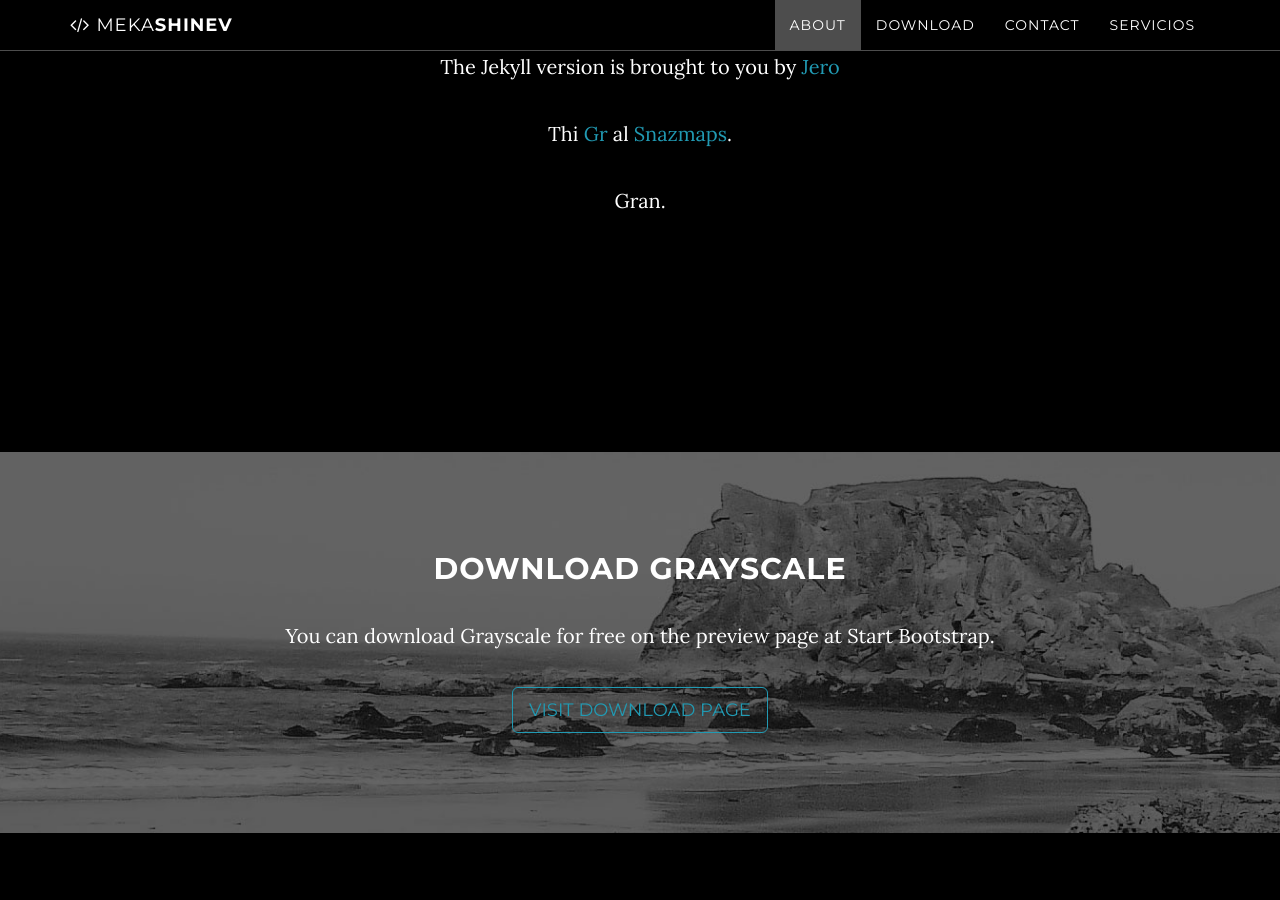
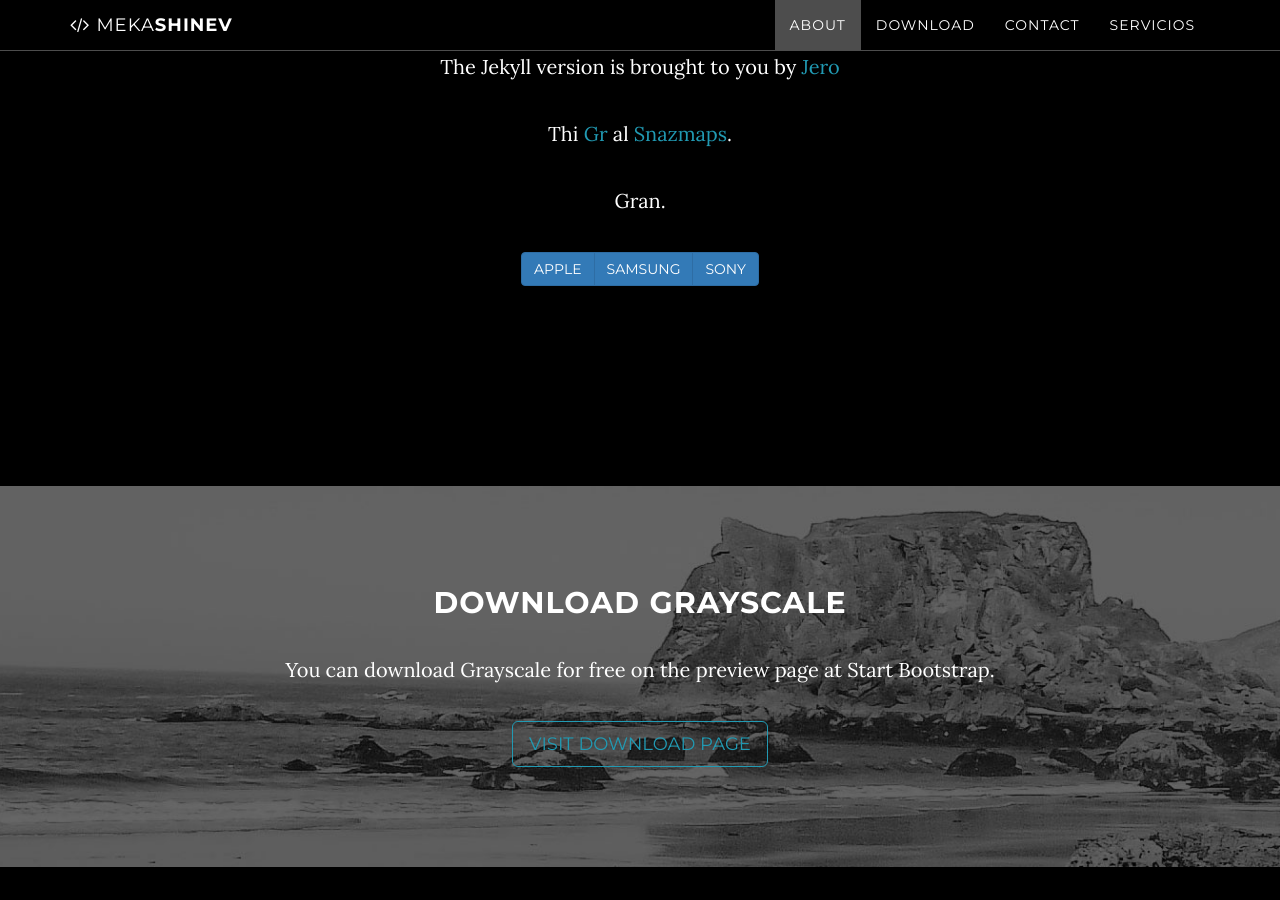
Before and after one commit to mekashinev/mekashinev.github.io, a Jekyll site: the page built from index.html, in a window 1280 px wide and 900 px high, scrolled down 1184 px. Built offline with Jekyll 4.4.1, drawn with Linux system fonts in a browser that asks for light colours.

Commit message:
Update about.html

```diff
--- a/_includes/about.html
+++ b/_includes/about.html
@@ -7,6 +7,13 @@
                 <p>The Jekyll version is brought to you by <a href="https://github.com/jeromelachaud">Jero</a></p>
                 <p>Thi <a href="http://gratisography.com/">Gr</a> al <a href="http://snazzymaps.com/">Snazmaps</a>.</p>
                 <p>Gran.</p>
+
+                 <div class="btn-group">
+  <button type="button" class="btn btn-primary">Apple</button>
+  <button type="button" class="btn btn-primary">Samsung</button>
+  <button type="button" class="btn btn-primary">Sony</button>
+</div>
+
             </div>
         </div>
     </section>
```
